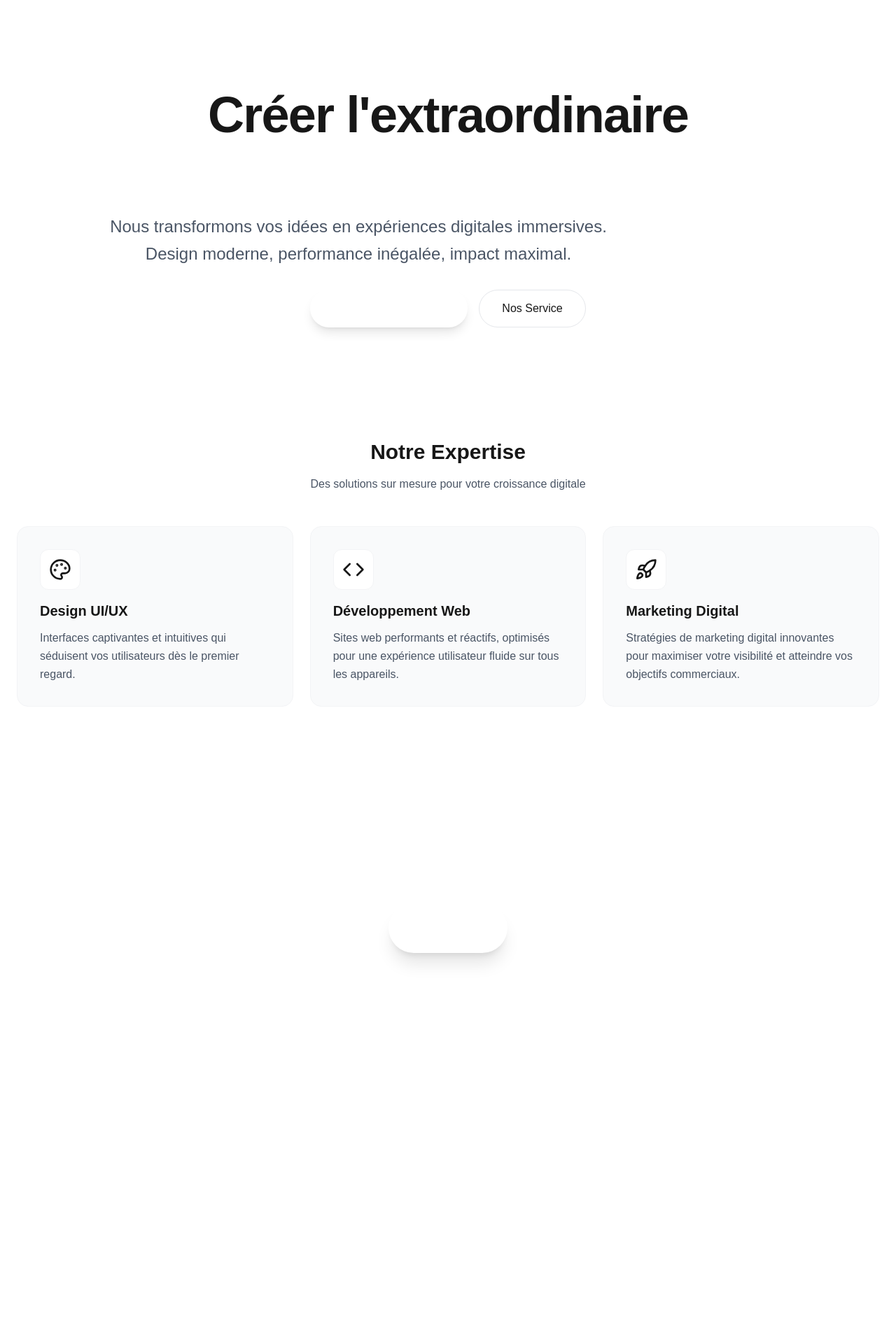
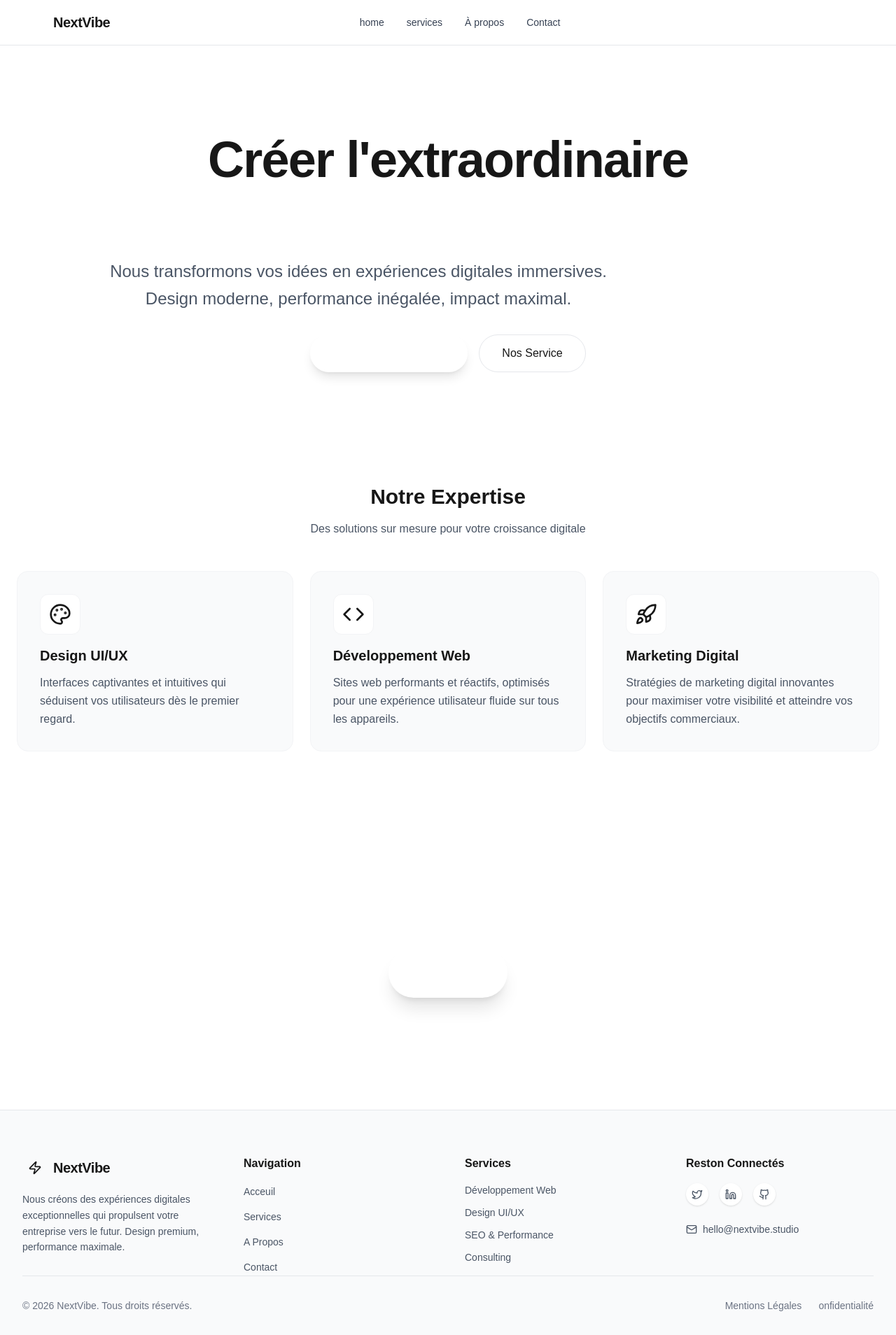
Before and after one commit to Falouhiayoub/Next-vibe, a Next.js app: page / in a window 1280 px wide. Shown: the whole page at 70% size. Before the commit the page ends 1522 px from the top, so only its background shows below. Built offline with nearby package versions, Linux system fonts and the light colour scheme.

Commit message:
add the components all together

```diff
--- a/src/app/layout.js
+++ b/src/app/layout.js
@@ -1,5 +1,7 @@
 import { Geist, Geist_Mono } from "next/font/google";
 import "./globals.css";
+import Header from "../../components/Header";
+import Footer from "../../components/Footer";
 
 const geistSans = Geist({
   variable: "--font-geist-sans",
@@ -19,10 +21,12 @@
 export default function RootLayout({ children }) {
   return (
     <html lang="en">
-      <body
-        className={`${geistSans.variable} ${geistMono.variable} antialiased`}
-      >
-        {children}
+      <body className={`${geistSans.variable} ${geistMono.variable} antialiased flex flex-col min-h-screen`}>
+        <Header/>
+        <main className="flex-grow pt-16">
+          {children}
+        </main>
+        <Footer/>
       </body>
     </html>
   );
```
